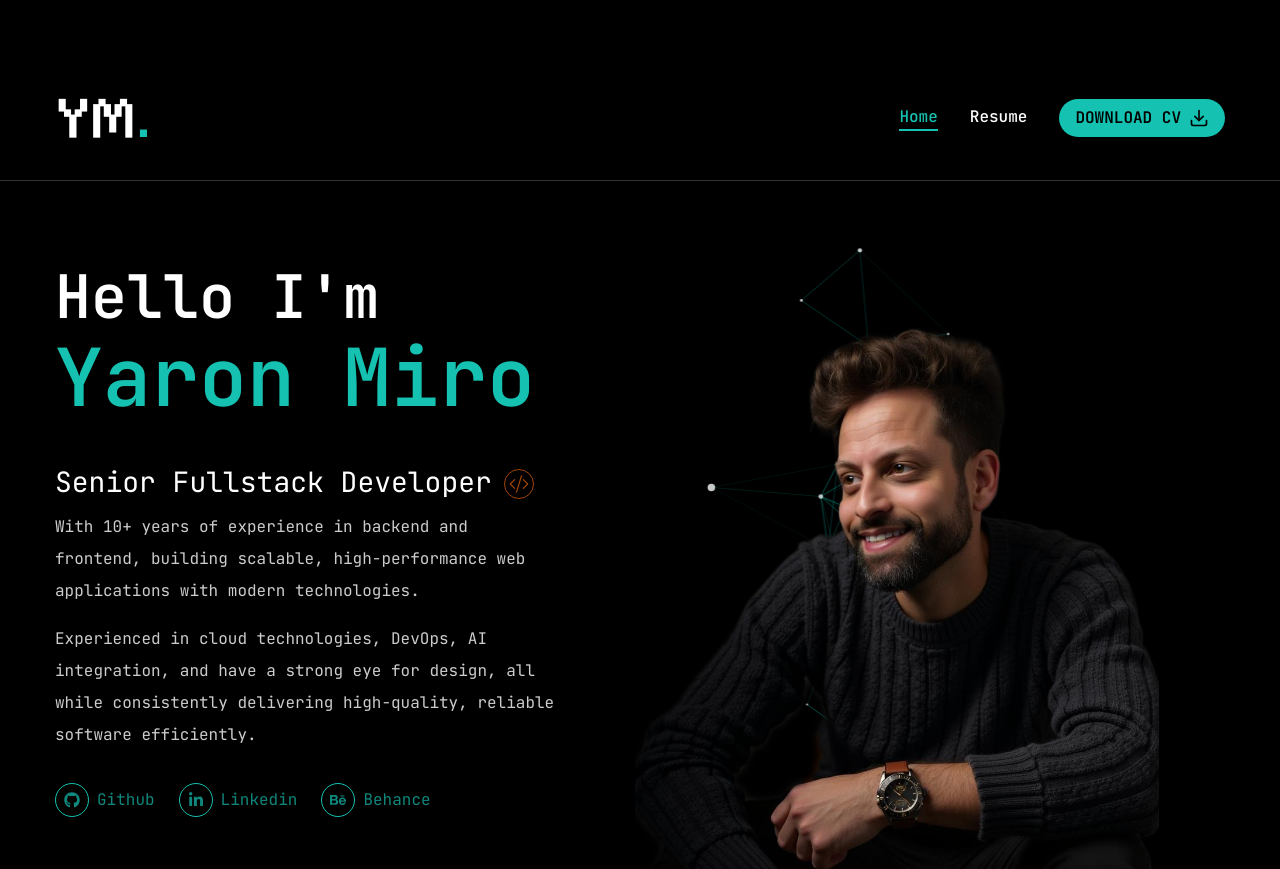
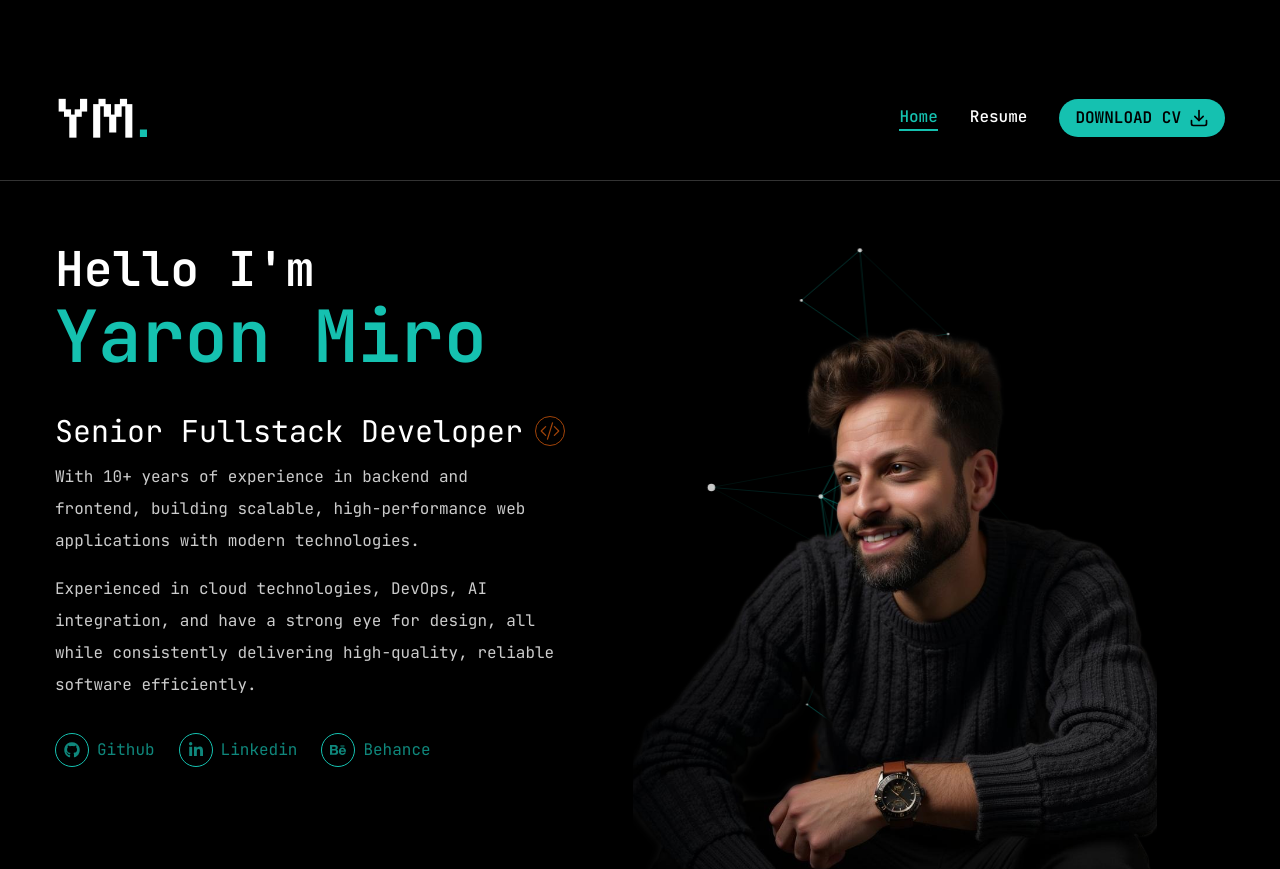
Before and after one commit to YaronMiro/ym-website, a Next.js app: page / in a window 1280 px wide. Shown: the top 869 px of the page. Built offline with nearby package versions, Linux system fonts and the light colour scheme.

Commit message:
fix layout try 3

```diff
--- a/app/globals.css
+++ b/app/globals.css
@@ -127,18 +127,6 @@
     @apply font-primary bg-primary text-white;
   }
 
-  .h1 {
-    @apply text-[48px] xl:text-[80px] leading-[1.1] font-semibold;
-  }
-
-  .h2 {
-    @apply text-[36px] xl:text-[48px] leading-[1.1] font-semibold;
-  }
-
-  .h3 {
-    @apply text-[20px] xl:text-[24px] leading-[1.1] font-semibold;
-  }
-
   .logo {
         @apply font-logo font-semibold;
   }
--- a/app/page.tsx
+++ b/app/page.tsx
@@ -14,18 +14,16 @@ import heroImage from '@/public/hero-image-2.png'
 const Home: React.FC = () => {
   return (
     <>
-      <section className="h-full">
-        <div className="container mx-auto h-full">
-          <div className="relative flex flex-col xl:flex-row xl:gap-20 items-start">
-            <div className="text-center xl:text-left">
-              <h1 className="h1">
-                <span className="text-6xl text-white"> Hello I&apos;m</span>
-                <br />
-                <span className="text-accent">Yaron Miro</span>
+      <section className="container">
+          <div className="xl:relative flex flex-col xl:flex-row items-center xl:items-start">
+            <div>
+              <h1 className="flex flex-col font-semibold">
+                <span className="text-5xl text-white">Hello I&apos;m</span>
+                <span className="mt-2 text-7xl text-accent">Yaron Miro</span>
               </h1>
-              <div className="flex align-center mt-12 leading-[25px] gap-3">
-                <span className="text-[28px]">Senior Fullstack Developer</span>
-                <BsCodeSlash role="img" aria-label="developer icon" className="inline rounded-full p-[4px] w-[30px] h-[30px] border border-secondary/70 text-secondary/70" />
+              <div className="flex items-center mt-10 gap-3">
+                <span className="text-3xl">Senior Fullstack Developer</span>
+                <BsCodeSlash role="img" aria-label="developer icon" className="rounded-full p-[4px] w-[30px] h-[30px] border border-secondary/70 text-secondary/70" />
               </div>
               <div className="max-w-[500px] mt-3 leading-8 text-white/80">
                 <p>
@@ -37,15 +35,13 @@ const Home: React.FC = () => {
               </div>
               <Social className="flex mt-8 gap-6" />
             </div>
-            <div className="mt-20">
-              <ParticlesContainer className="absolute top-0 right-0 bottom-0 w-[55%] h-[85%] z-[-9999]" />
-              <div className="flex flex-col items-center">
+            <div className="relative mt-20 flex justify-center xl:static flex-1">
+              <ParticlesContainer className="absolute bottom-0 right-0 left-0 xl:left-auto xl:top-0 xl:w-[55%] h-[80%] xl:h-[85%] z-[-9999]" />
               <Image
                 src={heroImage}
                 height={600}
                 alt="Image of Yaron Miro"
               />
-              </div>
             </div>
           </div>
           <div className="flex flex-col xl:flex-row justify-end -mt-6">
@@ -75,7 +71,6 @@ const Home: React.FC = () => {
               <YmIcon className="ym-icon" icon="todo-list" />
             </div>
           </div>
-        </div>
       </section>
     </>
 
--- a/components/Social.tsx
+++ b/components/Social.tsx
@@ -25,6 +25,7 @@ const Social: React.FC<SocialProps> = ({ className, iconStyles }) => {
                             className="group flex items-center"
                             key={name}
                             href={path}
+                            target="_blank"
                         >
                            <div className="flex items-center">
                                 <div className={`flex justify-center border border-accent rounded-full p-2 items-center bg-primary text-accent/70 group-hover:bg-accent/70 group-hover:text-primary ${iconStyles}`}
```
